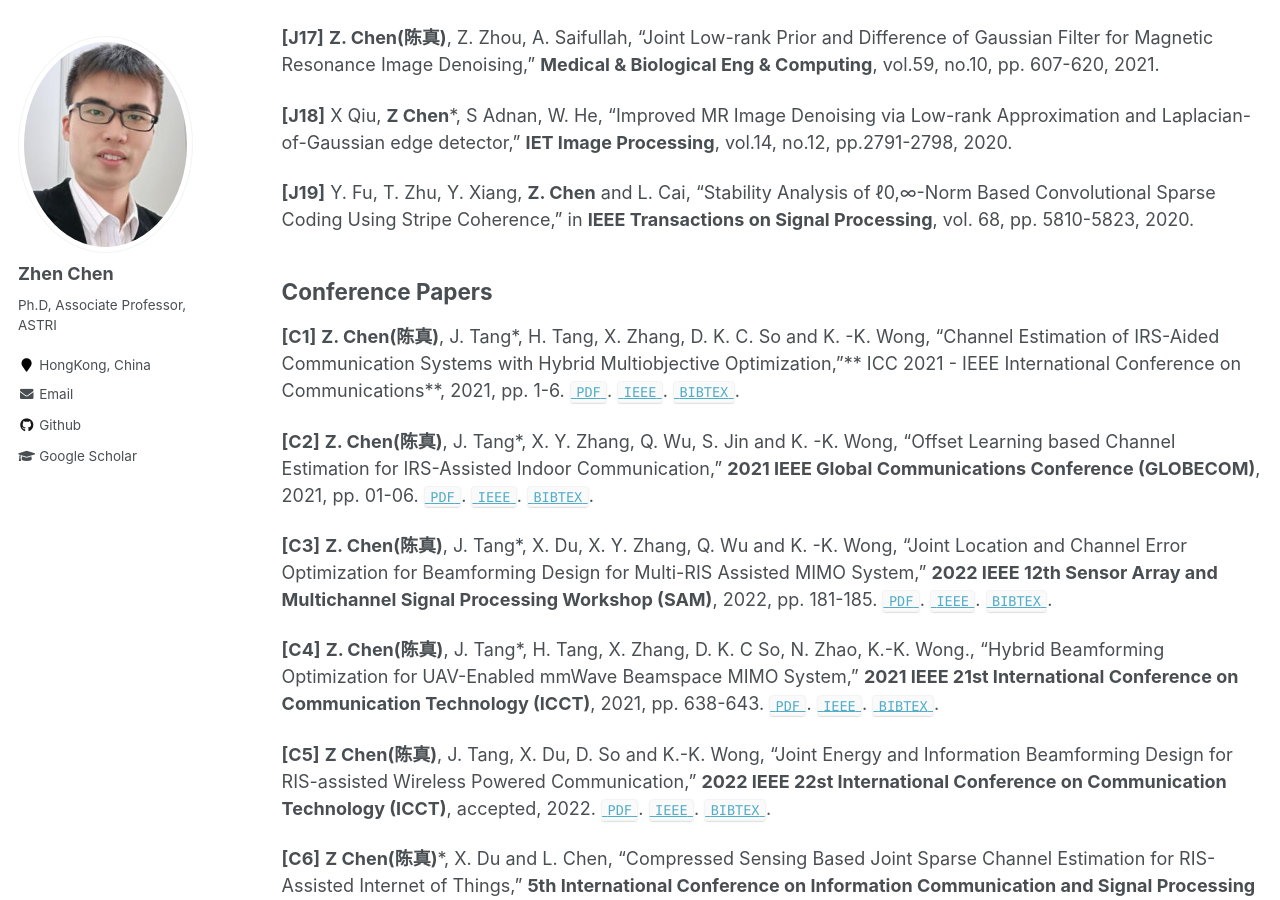
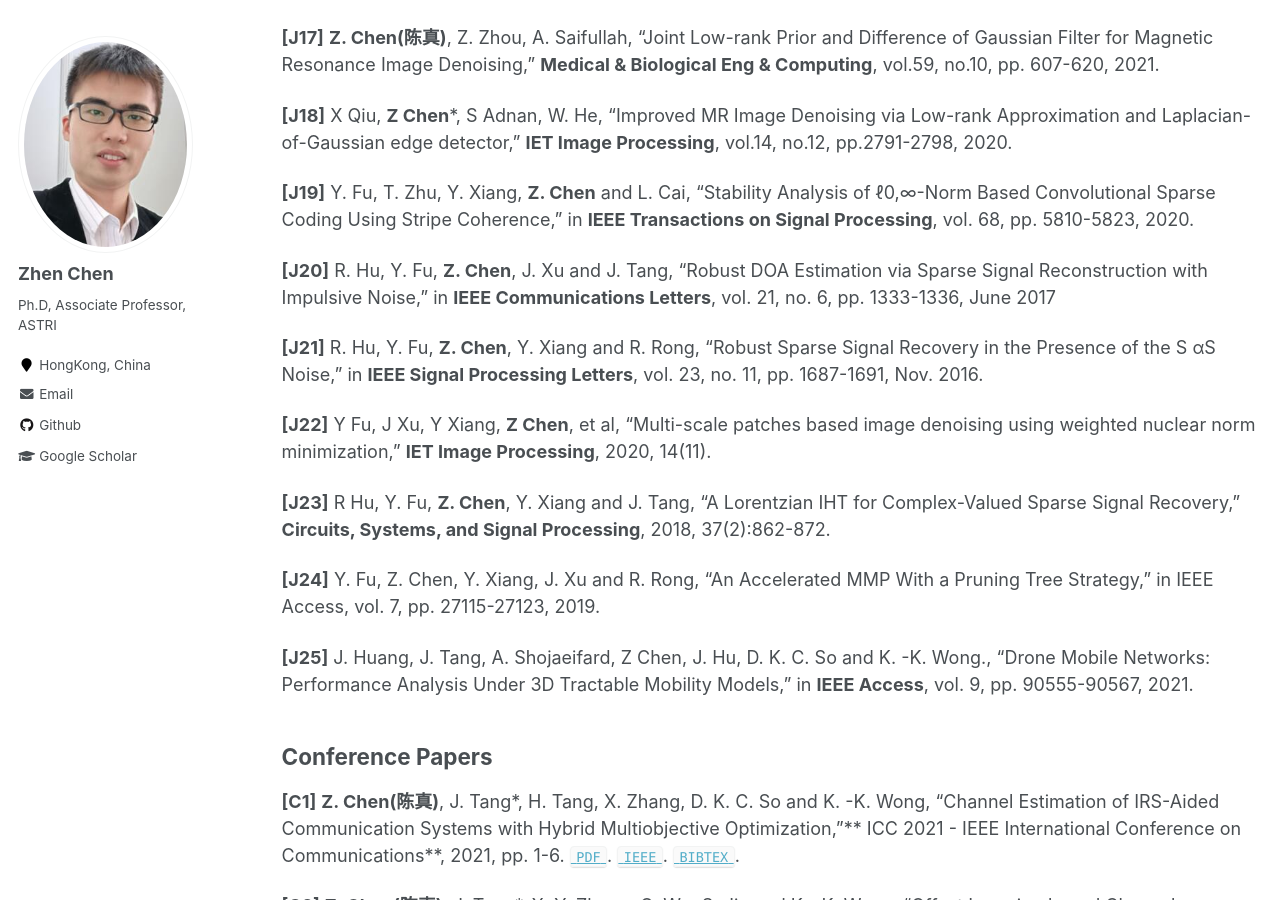
Before and after one commit to baile035/chenz_CV, a Jekyll site: the page built from _pages/publications.md, in a window 1280 px wide and 900 px high, scrolled down 1738 px. Built offline with Jekyll 4.4.1, drawn with Linux system fonts in a browser that asks for light colours.

Commit message:
Update publications.md

```diff
--- a/_pages/publications.md
+++ b/_pages/publications.md
@@ -79,6 +79,19 @@ Journal Articles
 **[J18]** X Qiu, **Z Chen***, S Adnan, W. He, "Improved MR Image Denoising via Low-rank Approximation and Laplacian-of-Gaussian edge detector," **IET Image Processing**, vol.14, no.12, pp.2791-2798, 2020.
 
 **[J19]** Y. Fu, T. Zhu, Y. Xiang, **Z. Chen** and L. Cai, "Stability Analysis of ℓ0,∞-Norm Based Convolutional Sparse Coding Using Stripe Coherence," in **IEEE Transactions on Signal Processing**, vol. 68, pp. 5810-5823, 2020.
+
+**[J20]** R. Hu, Y. Fu, **Z. Chen**, J. Xu and J. Tang, "Robust DOA Estimation via Sparse Signal Reconstruction with Impulsive Noise," in **IEEE Communications Letters**, vol. 21, no. 6, pp. 1333-1336, June 2017
+
+**[J21]** R. Hu, Y. Fu, **Z. Chen**, Y. Xiang and R. Rong, "Robust Sparse Signal Recovery in the Presence of the S αS Noise," in **IEEE Signal Processing Letters**, vol. 23, no. 11, pp. 1687-1691, Nov. 2016.
+
+**[J22]** Y Fu, J Xu, Y Xiang, **Z Chen**, et al, "Multi-scale patches based image denoising using weighted nuclear norm minimization," **IET Image Processing**, 2020, 14(11).
+
+**[J23]** R Hu, Y. Fu, **Z. Chen**, Y. Xiang and J. Tang, "A Lorentzian IHT for Complex-Valued Sparse Signal Recovery," **Circuits, Systems, and Signal Processing**, 2018, 37(2):862-872.
+
+**[J24]** Y. Fu, Z. Chen, Y. Xiang, J. Xu and R. Rong, "An Accelerated MMP With a Pruning Tree Strategy," in IEEE Access, vol. 7, pp. 27115-27123, 2019.
+
+**[J25]** J. Huang, J. Tang, A. Shojaeifard, Z Chen, J. Hu, D. K. C. So and K. -K. Wong., "Drone Mobile Networks: Performance Analysis Under 3D Tractable Mobility Models," in **IEEE Access**, vol. 9, pp. 90555-90567, 2021.
+
 
 
 <!--
```
